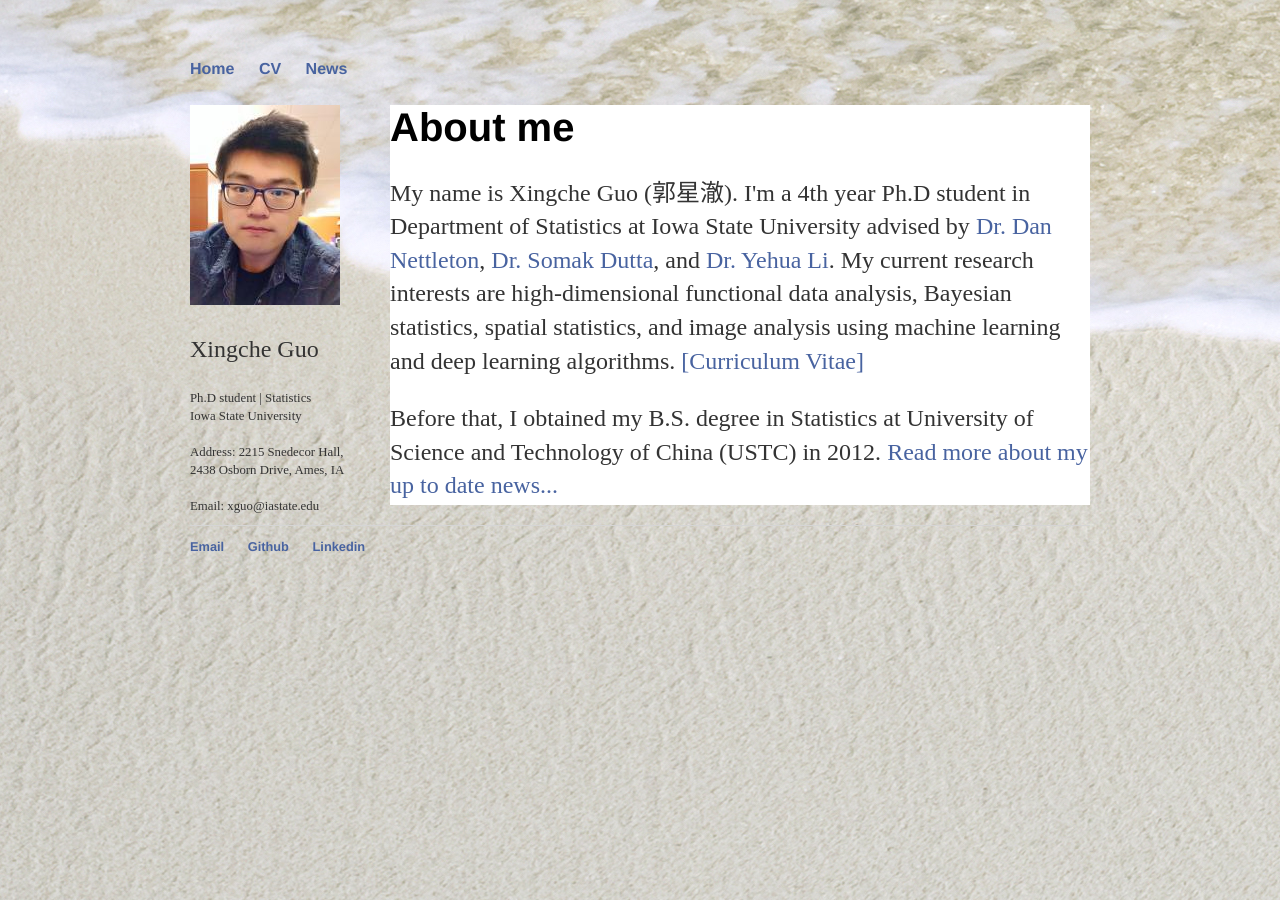
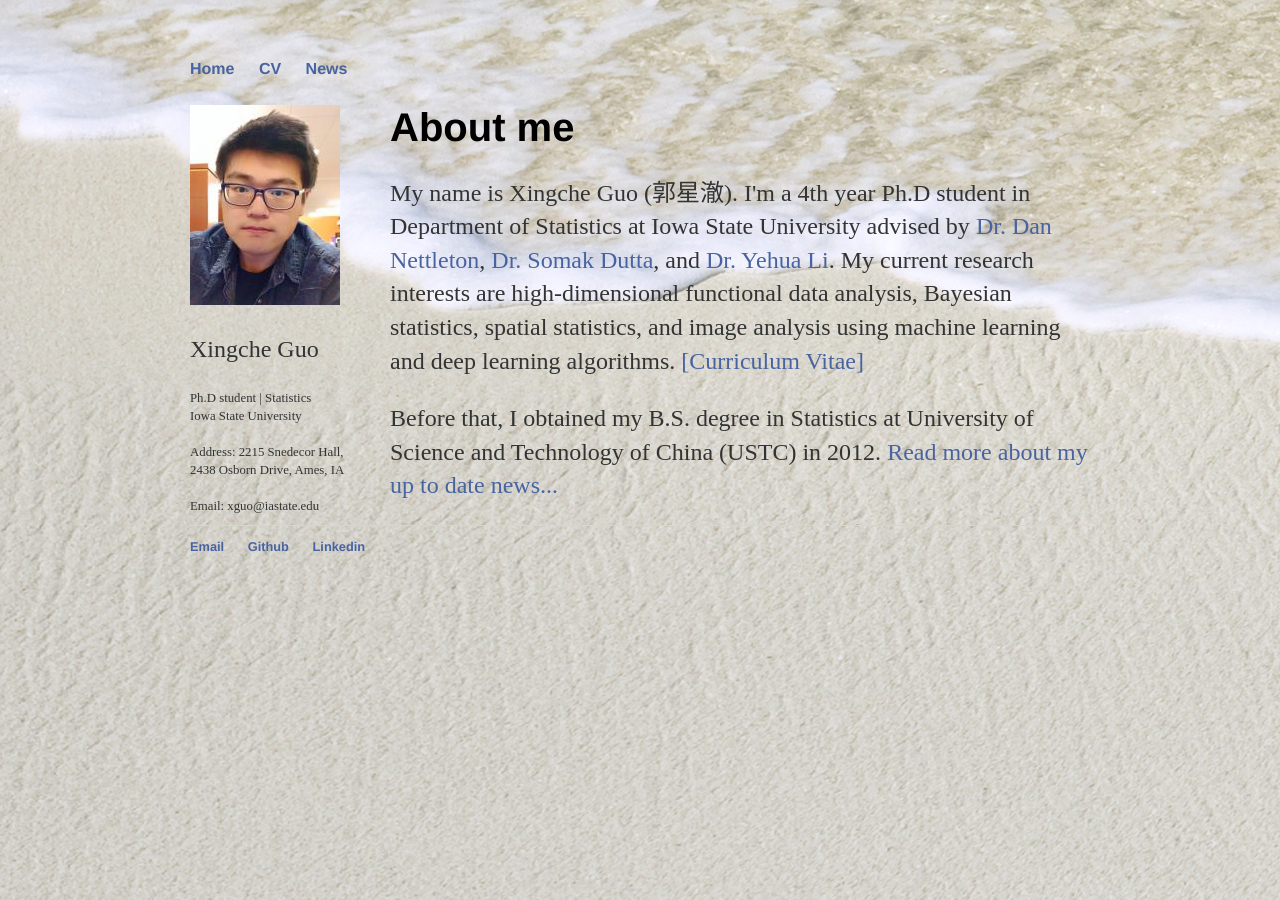
Before and after one commit to xingcheg/xingcheg.github.io, a Jekyll site: the page built from index.html, in a window 1280 px wide. Built offline with Jekyll 4.4.1, drawn with Linux system fonts in a browser that asks for light colours.

Commit message:
Update main.css

```diff
--- a/css/main.css
+++ b/css/main.css
@@ -61,5 +61,4 @@ body {
   height: 100%;
   margin-left: 200px; /*边距值=左侧固定宽度值*/
   position: relative;
-  background-color: #FFFFFF;
 }
```
